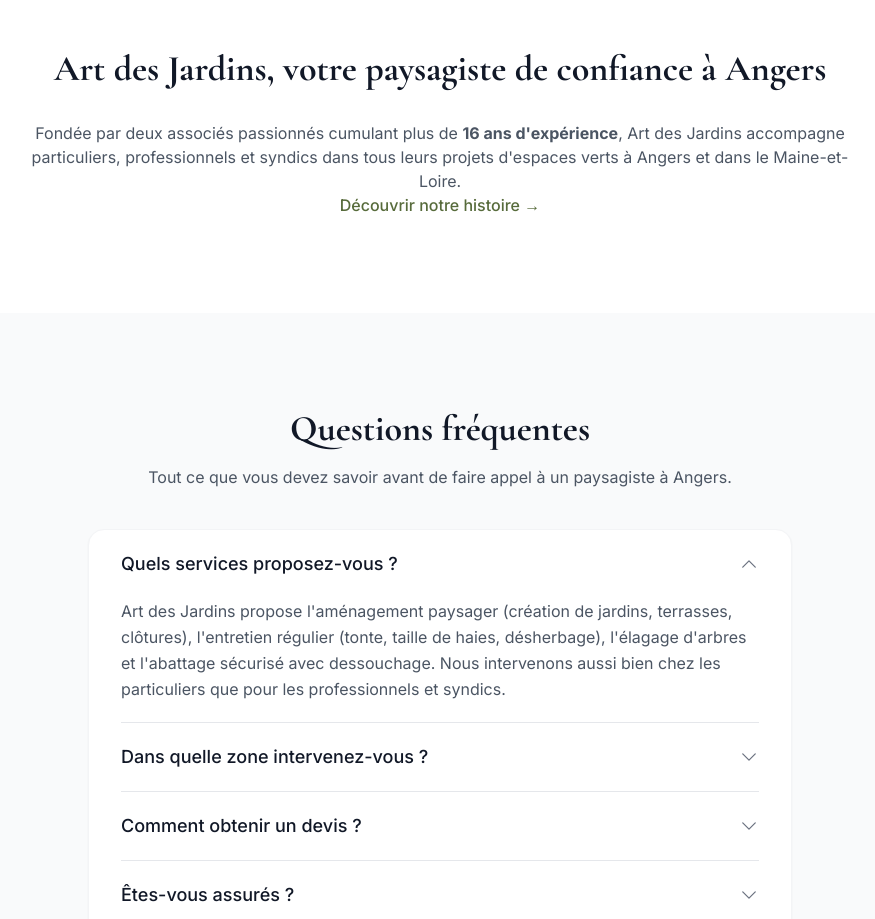
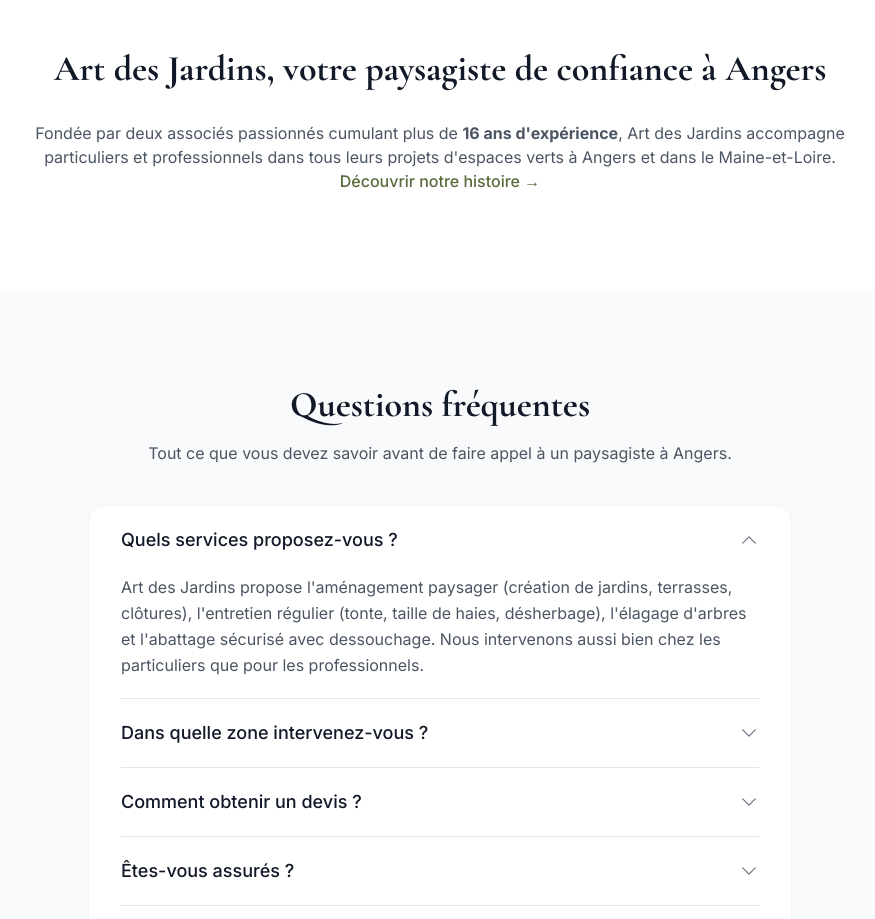
Before and after one commit to Bidiche49/Art-des-Jardins-vitrine, a Next.js app: page / in a window 1280 px wide. Shown: the part 4880-5799 px from the top of the page, without its empty margins (200-1075 px from the left). Built offline with nearby package versions, Linux system fonts and the light colour scheme; no server answers.

Commit message:
fix(copywriting): retrait mention syndics — clientèle réelle = particuliers + pros

```diff
--- a/src/app/faq/faq-content.tsx
+++ b/src/app/faq/faq-content.tsx
@@ -25,7 +25,7 @@
       {
         question: 'Quels services proposez-vous ?',
         answer:
-          'Art des Jardins propose l\'aménagement paysager (création de jardins, terrasses, clôtures), l\'entretien régulier (tonte, taille de haies, désherbage), l\'élagage d\'arbres et l\'abattage sécurisé avec dessouchage. Nous intervenons aussi bien chez les particuliers que pour les professionnels et syndics.',
+          'Art des Jardins propose l\'aménagement paysager (création de jardins, terrasses, clôtures), l\'entretien régulier (tonte, taille de haies, désherbage), l\'élagage d\'arbres et l\'abattage sécurisé avec dessouchage. Nous intervenons aussi bien chez les particuliers que pour les professionnels.',
       },
       {
         question: 'Dans quelle zone intervenez-vous ?',
--- a/src/app/page.tsx
+++ b/src/app/page.tsx
@@ -171,7 +171,7 @@
             <div className="prose prose-lg text-gray-600 mx-auto text-center">
               <p>
                 Fondée par deux associés passionnés cumulant plus de <strong>16 ans d&apos;expérience</strong>,
-                Art des Jardins accompagne particuliers, professionnels et syndics dans tous leurs projets
+                Art des Jardins accompagne particuliers et professionnels dans tous leurs projets
                 d&apos;espaces verts à Angers et dans le Maine-et-Loire.
               </p>
               <p>
--- a/src/components/HomeFAQ.tsx
+++ b/src/components/HomeFAQ.tsx
@@ -13,7 +13,7 @@
   {
     question: 'Quels services proposez-vous ?',
     answer:
-      'Art des Jardins propose l\'aménagement paysager (création de jardins, terrasses, clôtures), l\'entretien régulier (tonte, taille de haies, désherbage), l\'élagage d\'arbres et l\'abattage sécurisé avec dessouchage. Nous intervenons aussi bien chez les particuliers que pour les professionnels et syndics.',
+      'Art des Jardins propose l\'aménagement paysager (création de jardins, terrasses, clôtures), l\'entretien régulier (tonte, taille de haies, désherbage), l\'élagage d\'arbres et l\'abattage sécurisé avec dessouchage. Nous intervenons aussi bien chez les particuliers que pour les professionnels.',
   },
   {
     question: 'Dans quelle zone intervenez-vous ?',
```
